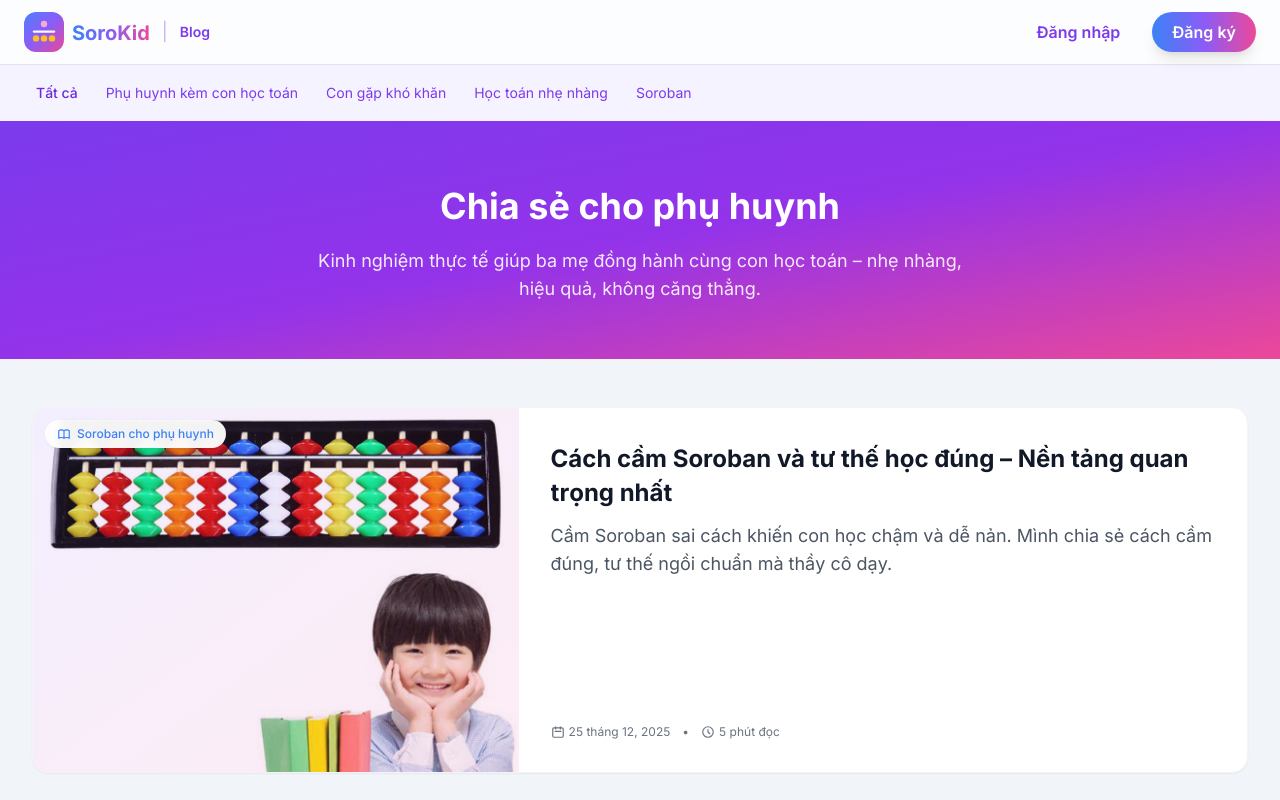
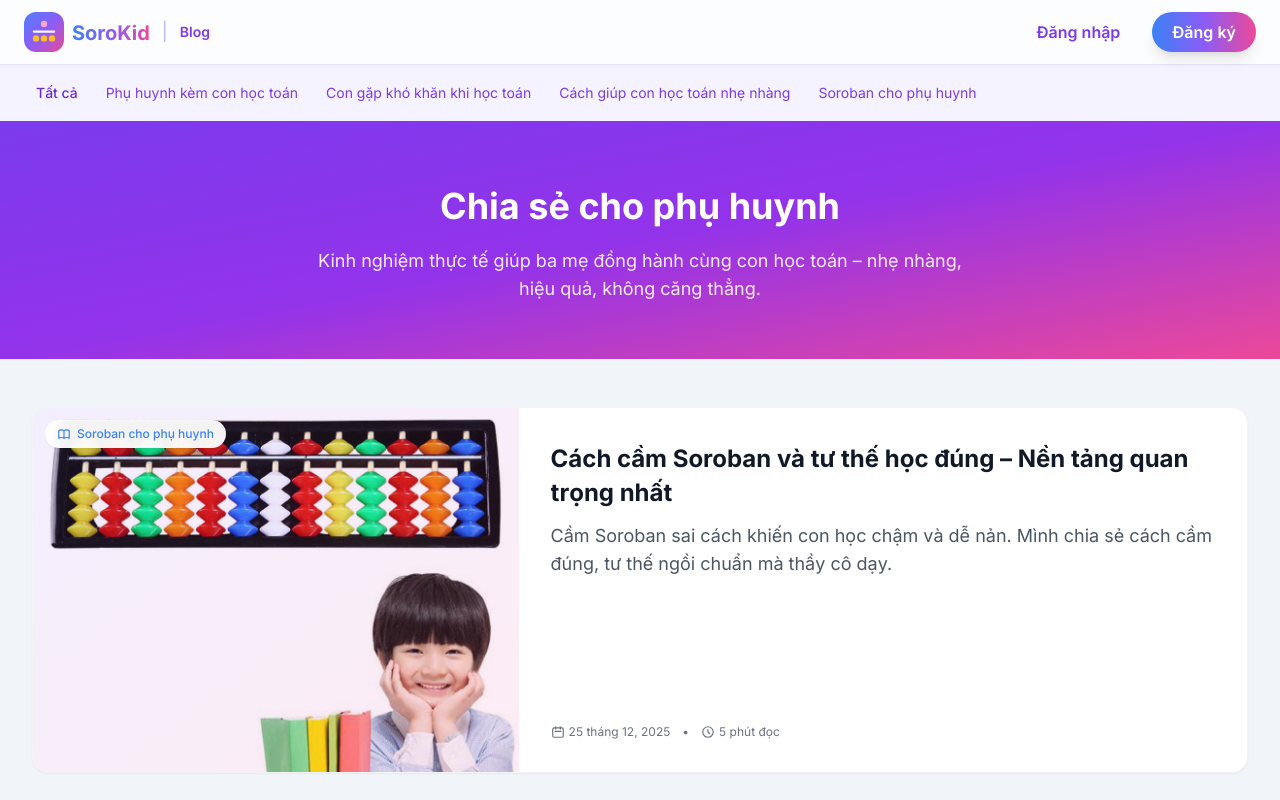
Before and after one commit to nqh2610/sorokidnew, a Next.js app: page /blog in a window 1280 px wide. Shown: the top 800 px of the page. Built offline with nearby package versions, Linux system fonts and the light colour scheme.

Commit message:
refactor: Load categories from JSON file instead of hardcoding

```diff
--- a/app/blog/layout.jsx
+++ b/app/blog/layout.jsx
@@ -12,14 +12,10 @@
 import { useRef, useState, useEffect } from 'react';
 import Link from 'next/link';
 import Logo from '@/components/Logo/Logo';
+import categoriesData from '@/content/blog/categories.json';
 
-// Categories data - phải khớp với content/blog/categories.json
-const categories = [
-  { slug: 'phu-huynh-kem-con-hoc-toan', name: 'Phụ huynh kèm con học toán' },
-  { slug: 'con-gap-kho-khan-hoc-toan', name: 'Con gặp khó khăn' },
-  { slug: 'cach-giup-con-hoc-toan-nhe-nhang', name: 'Học toán nhẹ nhàng' },
-  { slug: 'soroban-cho-phu-huynh', name: 'Soroban' },
-];
+// Load categories từ JSON file
+const categories = categoriesData.categories;
 
 // Scroll Arrow Button Component
 function ScrollArrow({ direction, onClick, visible }) {
```
